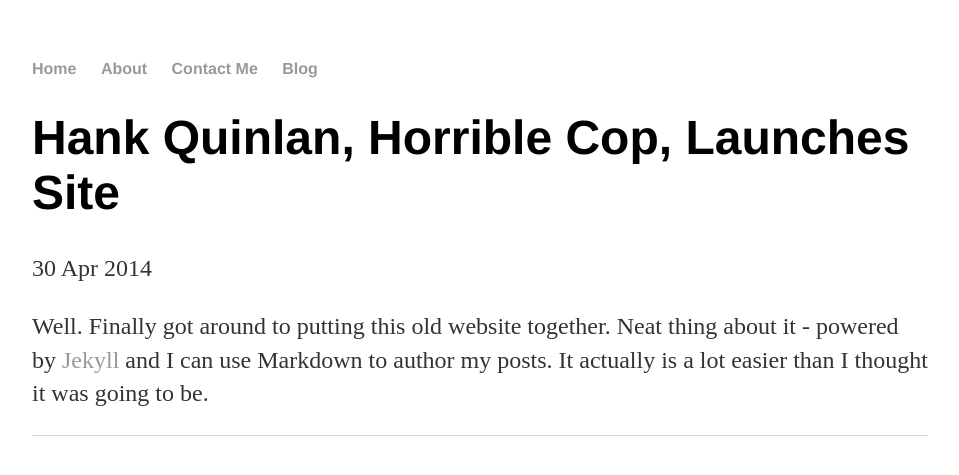
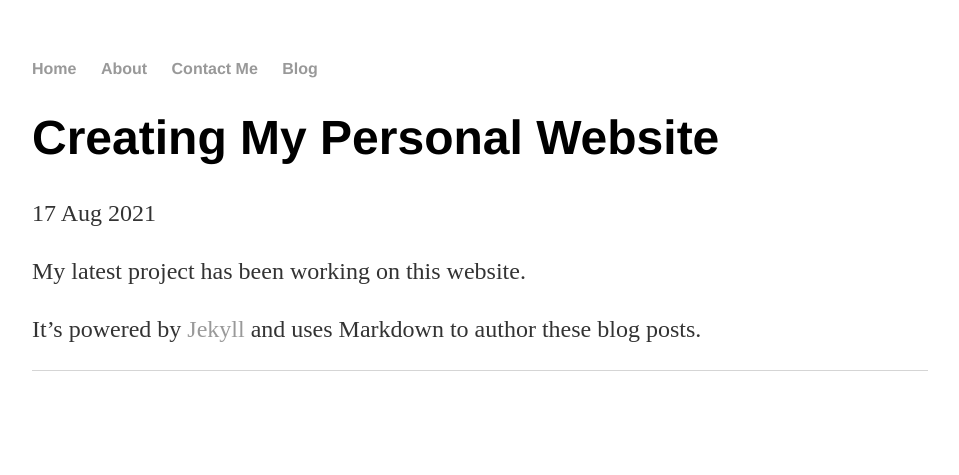
Before and after one commit to rachel-scott/rachel-scott.github.io, a Jekyll site: the page built from _posts/2021-07-24-Site-Launched.md, in a window 1280 px wide. Shown: the top 475 px of the page, without its empty margins (160-1119 px from the left). Built offline with Jekyll 4.4.1, drawn with Linux system fonts in a browser that asks for light colours.

Commit message:
Update 2021-07-24-Site-Launched.md

```diff
--- a/_posts/2021-07-24-Site-Launched.md
+++ b/_posts/2021-07-24-Site-Launched.md
@@ -1,7 +1,9 @@
 ---
 layout: post
-title: "Hank Quinlan, Horrible Cop, Launches Site"
-date: 2014-04-30
+title: "Creating My Personal Website"
+date: 2021-08-17
 ---
 
-Well. Finally got around to putting this old website together. Neat thing about it - powered by [Jekyll](http://jekyllrb.com) and I can use Markdown to author my posts. It actually is a lot easier than I thought it was going to be.
+My latest project has been working on this website.
+
+It's powered by [Jekyll](http://jekyllrb.com) and uses Markdown to author these blog posts.
```
